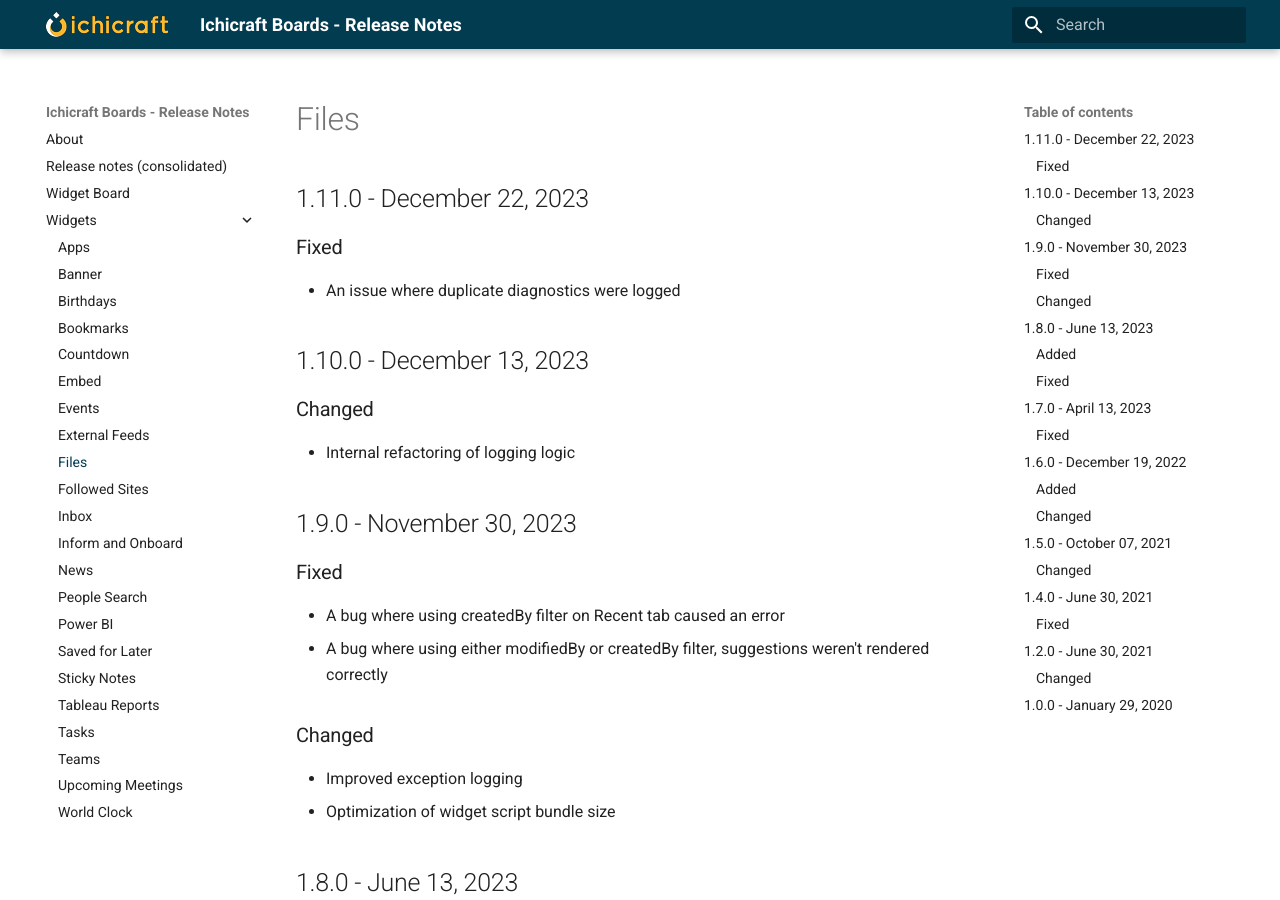
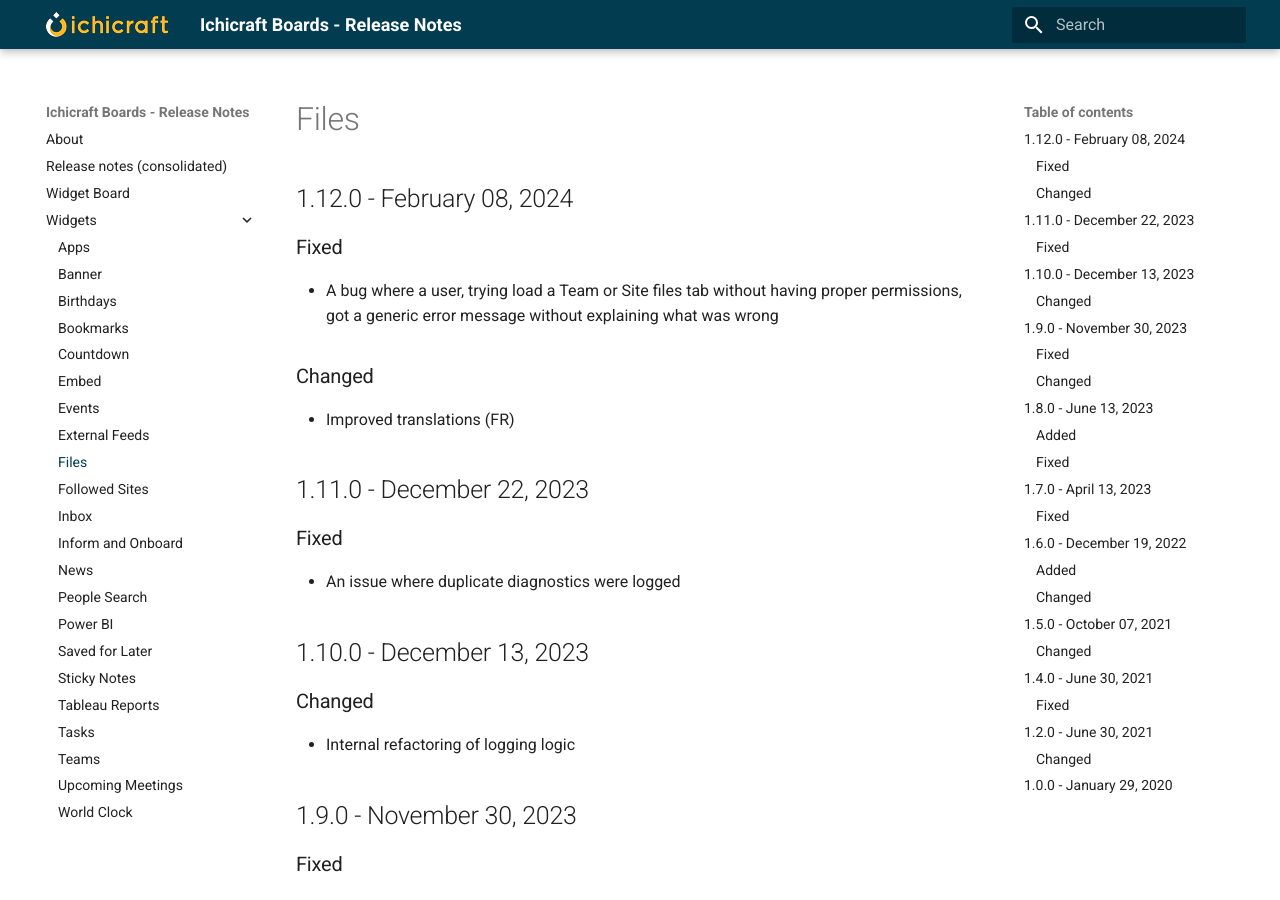
Before and after one commit to ichicraft/widgets-docs, an MkDocs documentation site: the page built from docs/Widgets/Files.md, in a window 1280 px wide and 900 px high. Built offline with MkDocs 1.6.1 and Material for MkDocs 9.7.7, drawn with Linux system fonts in a browser that asks for light colours.

```diff
--- a/docs/Widgets/Files.md
+++ b/docs/Widgets/Files.md
@@ -1,3 +1,11 @@
+## 1.12.0 - February 08, 2024
+
+### Fixed
+- A bug where a user, trying load a Team or Site files tab without having proper permissions, got a generic error message without explaining what was wrong
+
+### Changed
+- Improved translations (FR)
+
 ## 1.11.0 - December 22, 2023
 
 ### Fixed
```
Also changed, not shown: docs/Release-notes-(consolidated).md (+8 -0 lines).
